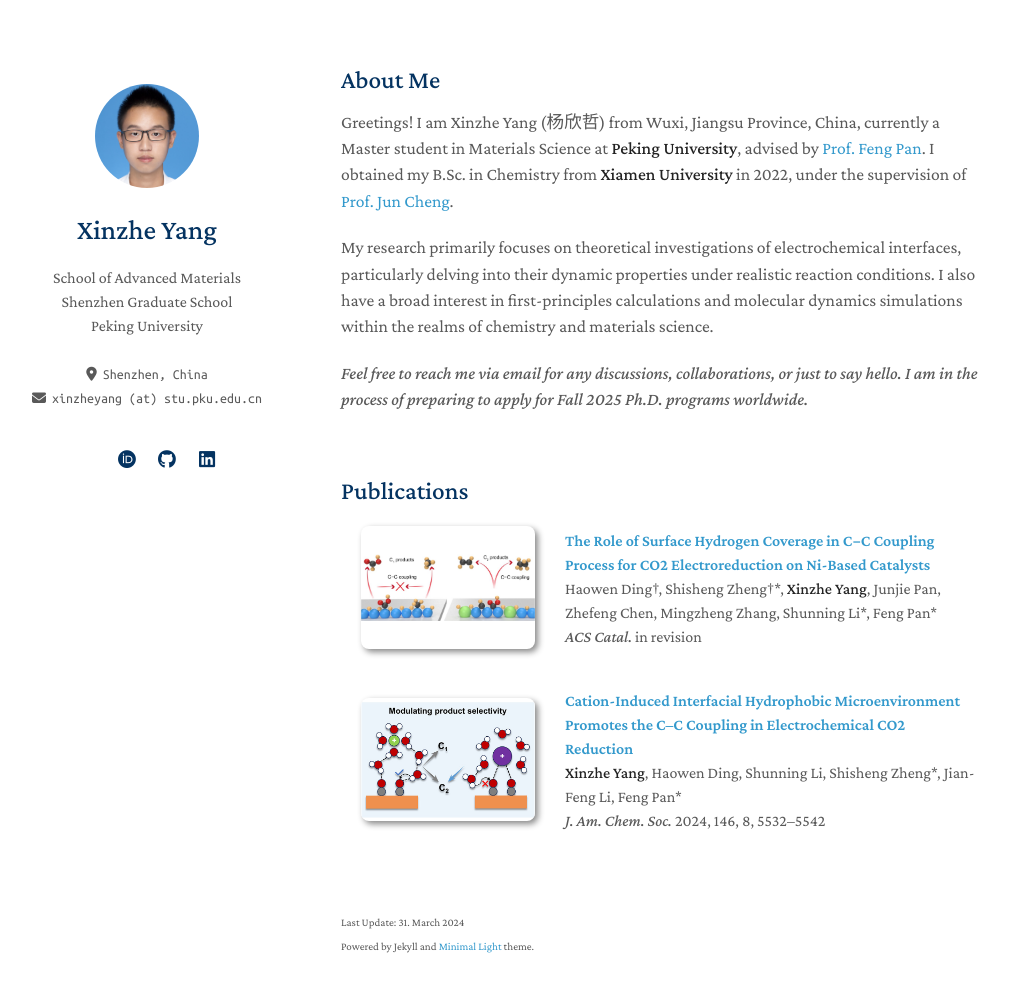
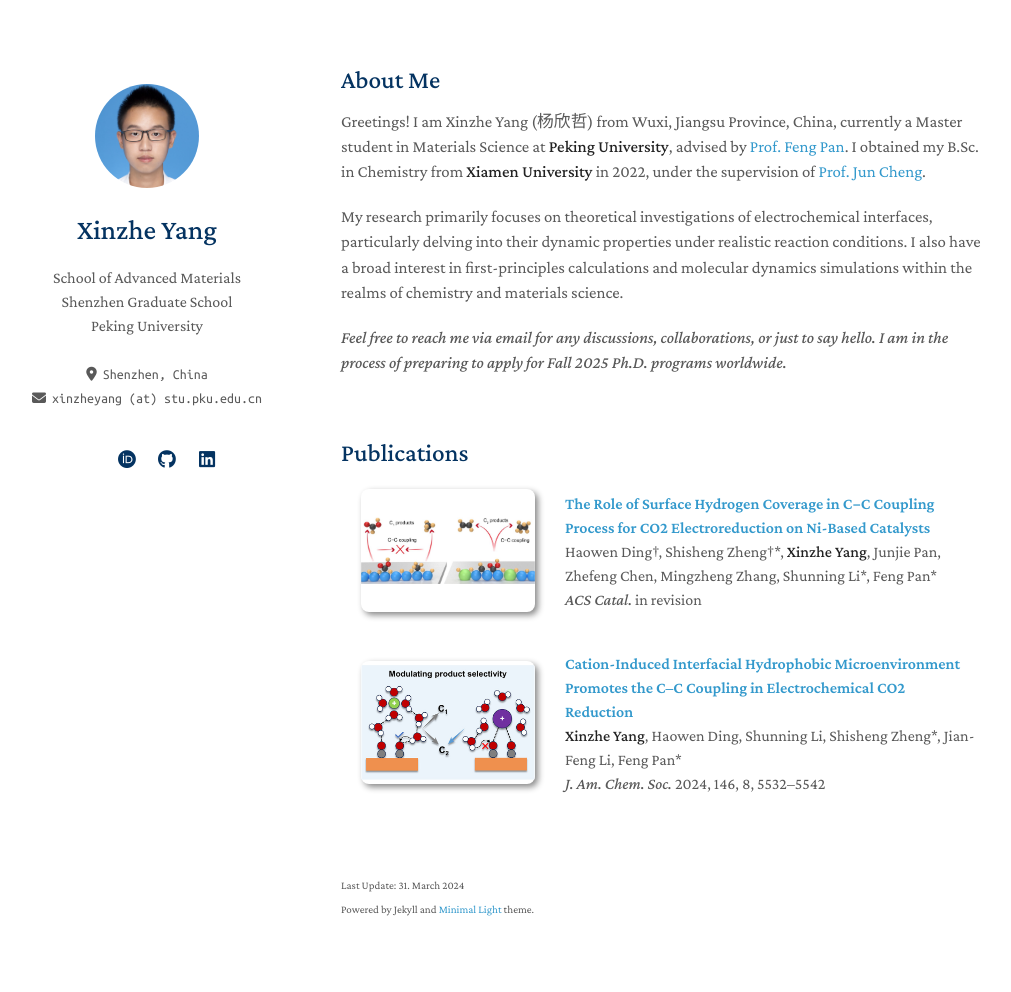
Before and after one commit to xzyang99/xzyang99.github.io, a Jekyll site: the page built from index.md, in a window 1280 px wide and 1027 px high. Shown: the top 992 px of the window, without its empty margins (129-1140 px from the left). Built offline with Jekyll 4.4.1, drawn with Linux system fonts in a browser that asks for light colours; a style sheet for code colours, icons or effects is not loaded; our own code applies the rules of GitHub Pages for plain Markdown files.

Commit message:
Update index.md

```diff
--- a/index.md
+++ b/index.md
@@ -4,12 +4,11 @@ layout: homepage
 
 ## About Me
 
+<p style="font-size:1.05rem;">Greetings! I am Xinzhe Yang (杨欣哲) from Wuxi, Jiangsu Province, China, currently a Master student in Materials Science at <strong>Peking University</strong>, advised by <a href="http://en.pkusam.cn/">Prof. Feng Pan</a>. I obtained my B.Sc. in Chemistry from <strong>Xiamen University</strong> in 2022, under the supervision of <a href="https://www.cheng-group.net/">Prof. Jun Cheng</a>.</p>
 
-<p style="font-size:1.1rem;">Greetings! I am Xinzhe Yang (杨欣哲) from Wuxi, Jiangsu Province, China, currently a Master student in Materials Science at <strong>Peking University</strong>, advised by <a href="http://en.pkusam.cn/">Prof. Feng Pan</a>. I obtained my B.Sc. in Chemistry from <strong>Xiamen University</strong> in 2022, under the supervision of <a href="https://www.cheng-group.net/">Prof. Jun Cheng</a>.</p>
+<p style="font-size:1.05rem;">My research primarily focuses on theoretical investigations of electrochemical interfaces, particularly delving into their dynamic properties under realistic reaction conditions. I also have a broad interest in first-principles calculations and molecular dynamics simulations within the realms of chemistry and materials science.</p>
 
-<p style="font-size:1.1rem;">My research primarily focuses on theoretical investigations of electrochemical interfaces, particularly delving into their dynamic properties under realistic reaction conditions. I also have a broad interest in first-principles calculations and molecular dynamics simulations within the realms of chemistry and materials science.</p>
-
-<p style="font-size:1.1rem;"><em>Feel free to reach me via email for any discussions, collaborations, or just to say hello. I am in the process of preparing to apply for Fall 2025 Ph.D. programs worldwide.</em></p>
+<p style="font-size:1.05rem;"><em>Feel free to reach me via email for any discussions, collaborations, or just to say hello. I am in the process of preparing to apply for Fall 2025 Ph.D. programs worldwide.</em></p>
 
 <p><br></p>
 
```
